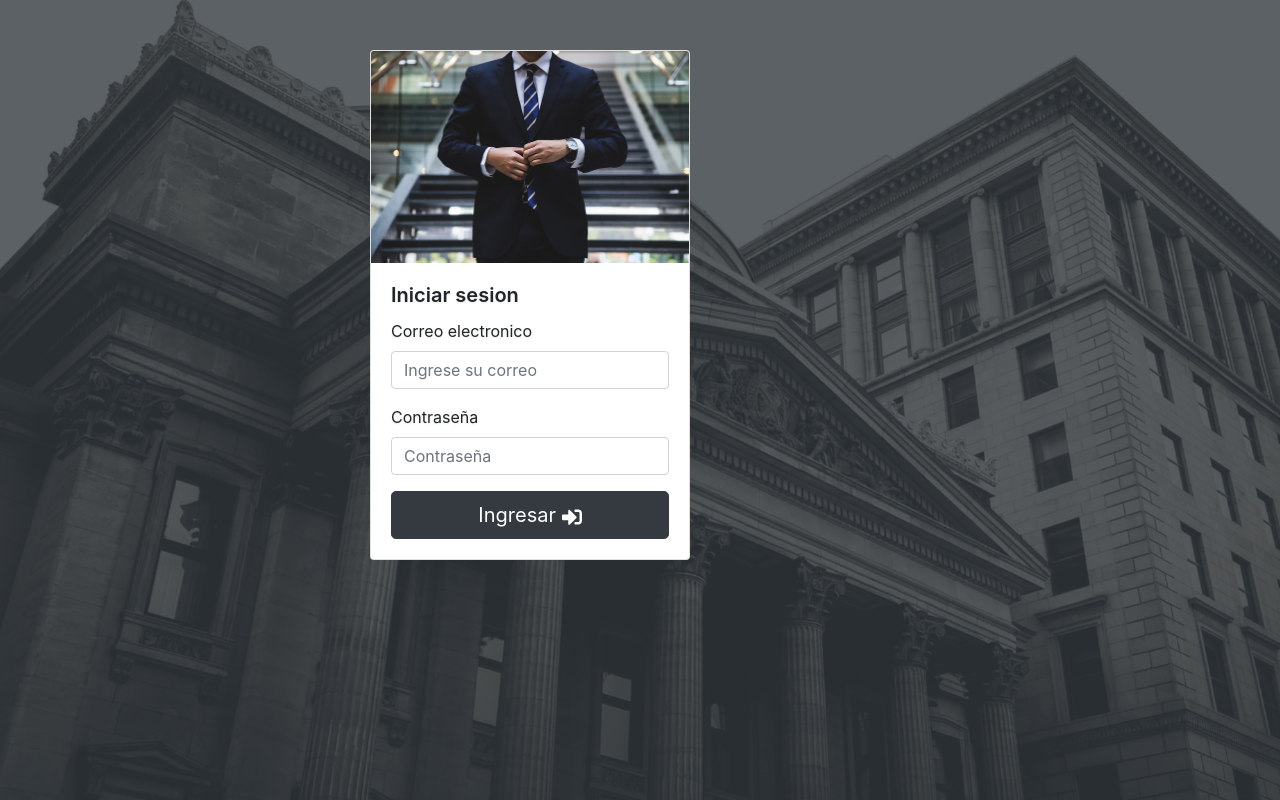
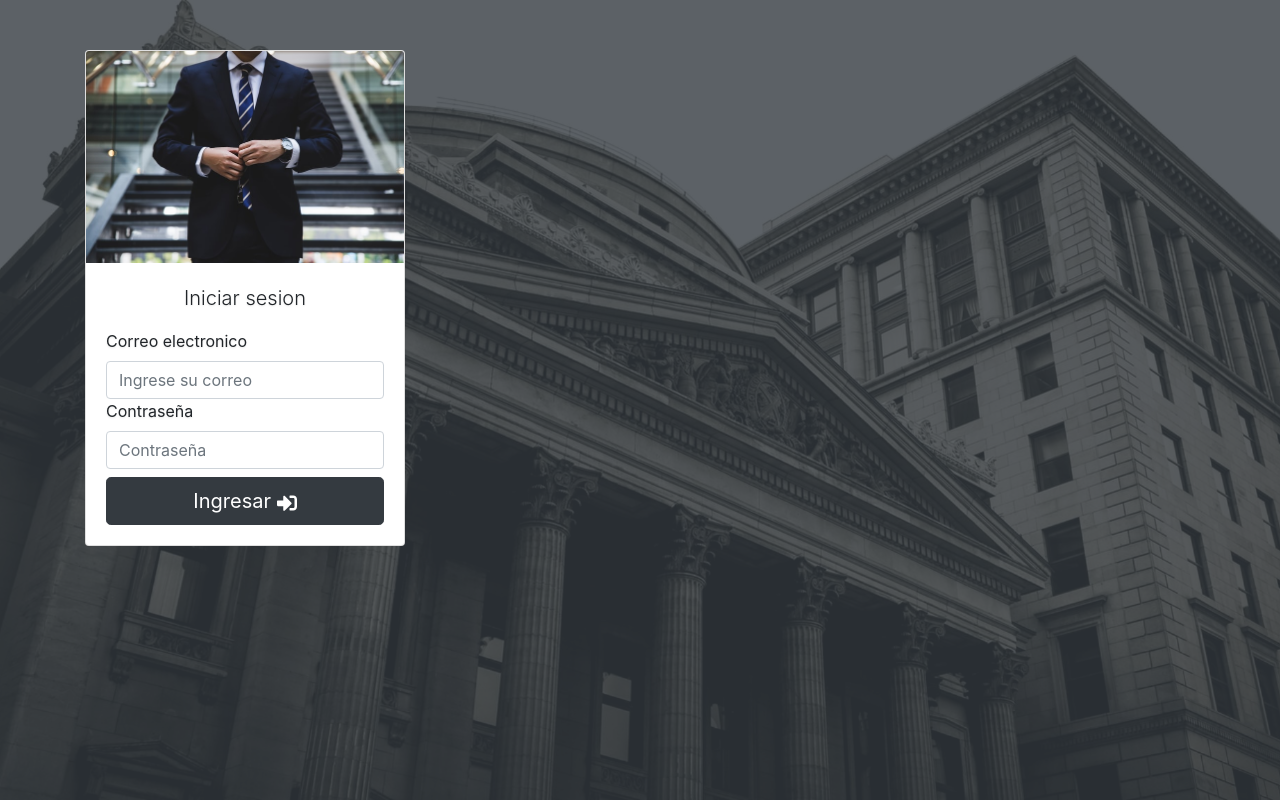
Before and after one commit to juniorricardo/Balkan-View, a React (Create React App) app: page / in a window 1280 px wide. Built offline with nearby package versions, Linux system fonts and the light colour scheme.

Commit message:
Bootstrap 4.5

```diff
--- a/package.json
+++ b/package.json
@@ -6,10 +6,8 @@
     "@testing-library/jest-dom": "^4.2.4",
     "@testing-library/react": "^9.5.0",
     "@testing-library/user-event": "^7.2.1",
-    "bootstrap": "^4.4.1",
     "prop-types": "^15.7.2",
     "react": "^16.13.1",
-    "react-bootstrap": "^1.0.1",
     "react-dom": "^16.13.1",
     "react-icons": "^3.10.0",
     "react-redux": "^7.2.0",
--- a/src/components/Login/Login.jsx
+++ b/src/components/Login/Login.jsx
@@ -1,5 +1,4 @@
 import React from 'react'
-import { Container,Row, Col, Card, Form, Button } from 'react-bootstrap'
 import { FaSignInAlt } from 'react-icons/fa'
 import './login.css'
 import imgLogin from './../../images/formPicture.jpg'
@@ -55,43 +54,39 @@ Kh5RPDNjPWl4E_i
   }
 
   return (
-    <Container>
-      <Row>
-        <Col md={{ span: 6, offset: 3 }}>
-          <Card style={{ width: '20rem' }}>
-            <Card.Img variant='top' src={imgLogin} alt='Login' />
-            <Card.Body>
-              <Card.Title>Iniciar sesion</Card.Title>
-              <Form onSubmit={handleSubmit}>
-                <Form.Group controlId='formBasicEmail'>
-                  <Form.Label>Correo electronico</Form.Label>
-                  <Form.Control
+    <div className='container'>
+      <div className='card' style={{ width: '20rem' }}>
+        <img className='card-img-top' src={imgLogin} alt='Login' />
+        <div className='card-body'>
+          <div className='card-title text-center'>
+            <p className='lead'>Iniciar sesion</p>
+          </div>
+          <form onSubmit={handleSubmit}>
+            <label htmlFor='formBasicEmail'>Correo electronico</label>
+            <input
+              className='form-control'
               type='email'
               placeholder='Ingrese su correo'
               required
               value={email}
               onChange={e => setEmail(e.target.value)}
             />
-                </Form.Group>
 
-                <Form.Group controlId='formBasicPassword'>
-                  <Form.Label>Contraseña</Form.Label>
-                  <Form.Control
+            <label htmlFor='formBasicPassword'>Contraseña</label>
+            <input
+              className='form-control'
               type='password'
               placeholder='Contraseña'
               value={password}
               onChange={e => setPassword(e.target.value)}
             />
-                </Form.Group>
-                <Button variant='dark' type='submit' size='lg' block>
+            <button className='btn btn-dark btn-lg btn-block mt-2'>
               Ingresar <FaSignInAlt />
-                </Button>
-              </Form>
-            </Card.Body>
-          </Card>
-        </Col>
-      </Row>
-    </Container>
+            </button>
+          </form>
+        </div>
+      </div>
+    </div>
   )
 }
 
--- a/src/components/Navbar/index.jsx
+++ b/src/components/Navbar/index.jsx
@@ -28,7 +28,7 @@ const Navbar = props => {
 
   return (
     <nav className='navbar navbar-expand sticky-top navbar-light bg-light border-bottom shadow rounded mb-4'>
-      <a className='navbar-brand' href='#'>
+      <a className='navbar-brand' href={user.type}>
         <img className='align-top' src={logo} width='160' alt='logo' />
       </a>
       <div className='collapse navbar-collapse' id='navbarText'>
@@ -37,7 +37,7 @@ const Navbar = props => {
             className='nav-item'
             onClick={() => props.actionShowBranch(false)}
           >
-            <a className='nav-link' href='#'>
+            <a className='nav-link' href={user.type}>
               Inicio
             </a>
           </li>
--- a/src/components/Shareded/Branch/index.jsx
+++ b/src/components/Shareded/Branch/index.jsx
@@ -1,6 +1,5 @@
 import React, { useState } from 'react'
 import { useSelector, useDispatch } from 'react-redux'
-import { Card, Form, Button } from 'react-bootstrap'
 import shortid from 'shortid'
 import { branchInit } from './../../../services/constants/branchInit'
 import {
@@ -134,12 +133,12 @@ const Branch = () => {
   return (
     <div className='row'>
       <div className='col-lg-4 col-md-5'>
-        <Card style={{textAlign: 'left'}}>
-          <Card.Body>
-            <Card.Title>
+        <div className='card' style={{textAlign: 'left'}}>
+          <div className='card-body'>
+            <div className='card-title'>
               {editMode ? 'Actualizar sucursal' : 'Registrar'}
-            </Card.Title>
-            <Form onSubmit={sendFormBranch}>
+            </div>
+            <form onSubmit={sendFormBranch}>
               <hr />
               <h6 className='card-subtitle my-2 text-muted'>Nombres</h6>
               <label htmlFor='nameCompanyInput'>Nombre de compania</label>
@@ -244,12 +243,12 @@ const Branch = () => {
                 value={branch.contact.email}
                 onChange={e => handleContact(e.target)}
               />
-              <Button variant={`${editMode ? 'warning' : 'success'}`} block>
+              <button className={`btn btn-${editMode ? 'warning':'success'} btn-block`}>
                 {editMode ? 'Actualizar' : 'Agregar'}
-              </Button>
-            </Form>
-          </Card.Body>
-        </Card>
+              </button>
+            </form>
+          </div>
+        </div>
       </div>
 
       <div className='col'>{showBranchList(branchList)}</div>
--- a/src/components/Shareded/UserList/index.jsx
+++ b/src/components/Shareded/UserList/index.jsx
@@ -24,7 +24,7 @@ const UserList = props => {
 
   const showOptions = () => {
     const options = (
-      <div className='d-flex justify-content-between my-2'>
+      <div className='d-flex justify-content-between mb-1'>
         <div className='btn-group'>
           <button
             type='button'
--- a/src/components/Users/Admin.jsx
+++ b/src/components/Users/Admin.jsx
@@ -1,5 +1,4 @@
 import React from 'react'
-import Card from 'react-bootstrap/Card'
 import Navbar from '../Navbar'
 import UserList from '../Shareded/UserList'
 import Branch from './../Shareded/Branch'
@@ -52,15 +51,13 @@ const Admin = () => {
         type='admin'
         actionShowBranch={setVisibleBranch}
       />
-      <Card bg='light' border='primary'>
-        <Card.Body>
-          {!isVisibleBranch ? (
-            <UserList userDocument={userLogged.document} type='admin' />
-          ) : (
-            <Branch userDocument={userLogged.document} />
-          )}
-        </Card.Body>
-      </Card>
+      <div className='card p-4 bg-light border border-primary text-center'>
+        {!isVisibleBranch ? (
+          <UserList userDocument={userLogged.document} type='admin' />
+        ) : (
+          <Branch userDocument={userLogged.document} />
+        )}
+      </div>
     </React.Fragment>
   )
 }
```
Also changed, not shown: public/bootstrap.min.css, 1 other file (tests, documents, lock files or other folders). Lines whose indentation alone changed are shown as unchanged.
